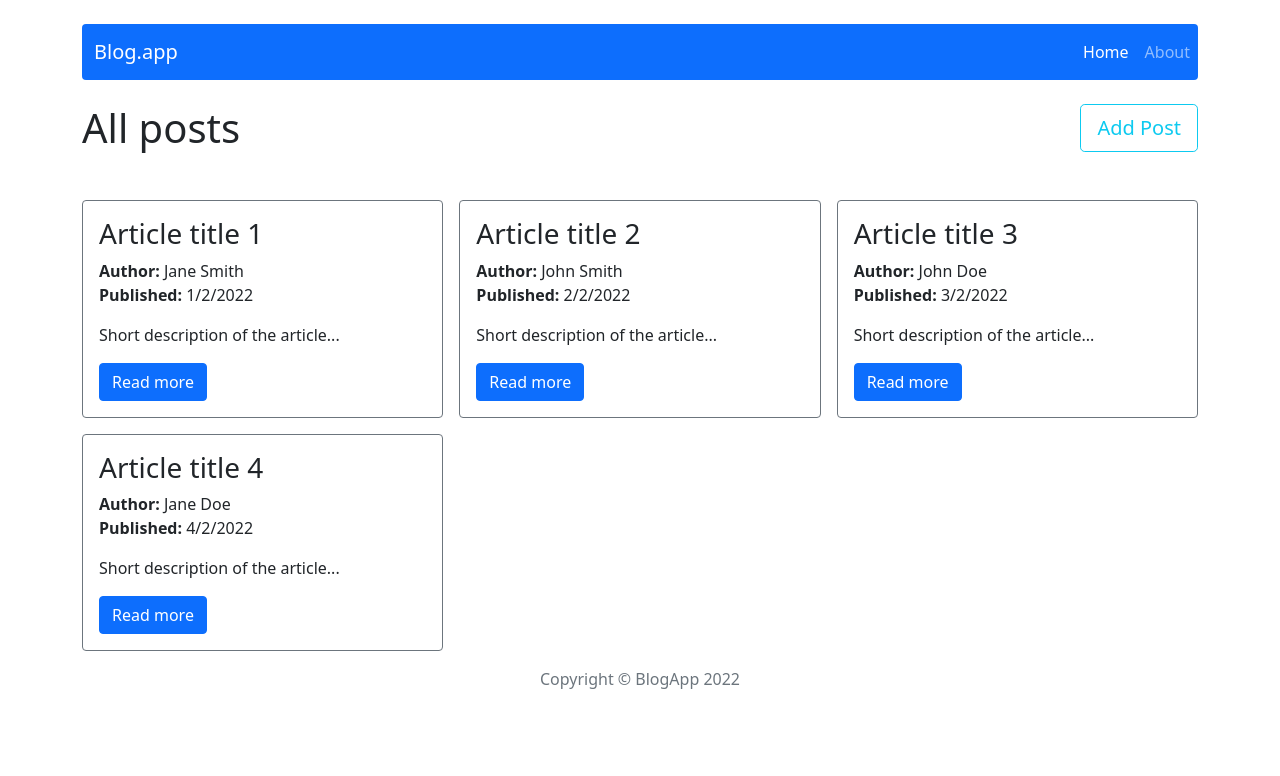
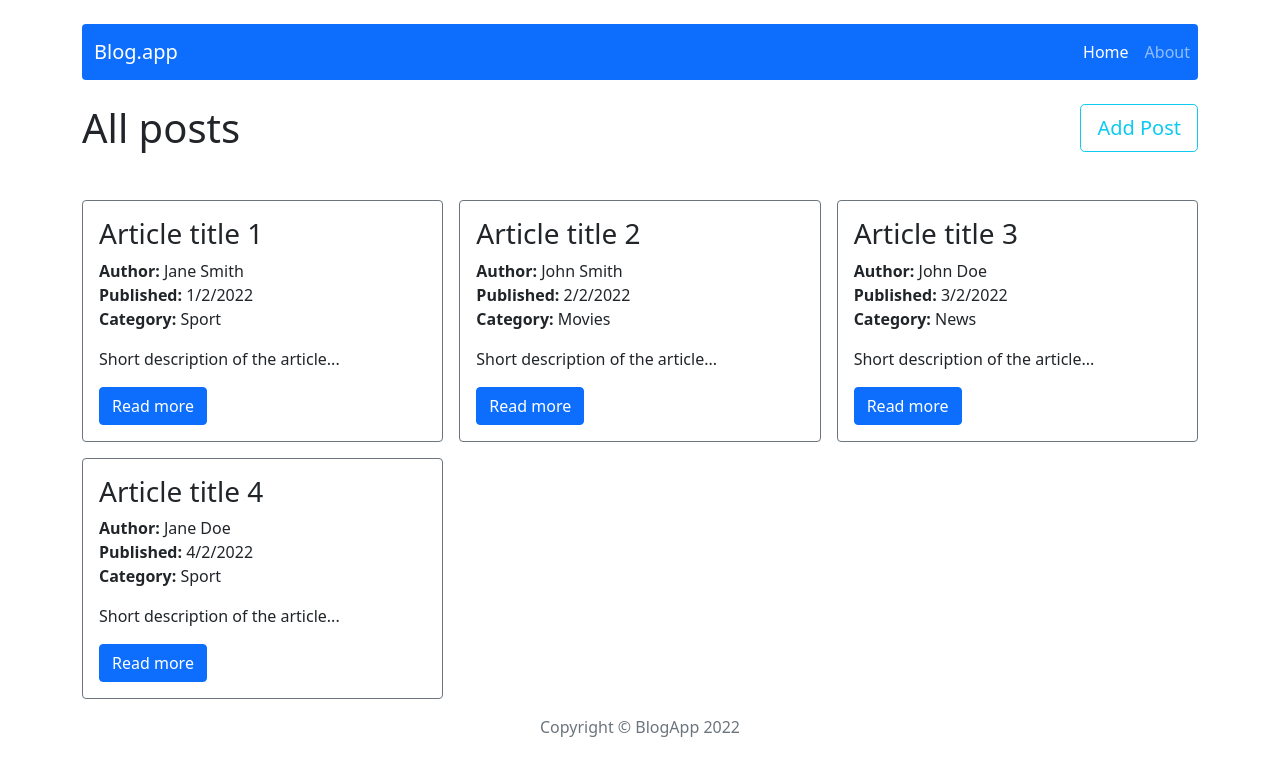
Before and after one commit to wrotewrong/react-kodilla-blog, a React (Create React App) app: page / in a window 1280 px wide. Shown: the top 776 px of the page. Built offline with nearby package versions, Linux system fonts and the light colour scheme.

Commit message:
Add option to select the category of a post

```diff
--- a/src/components/features/EditPostForm.js
+++ b/src/components/features/EditPostForm.js
@@ -29,6 +29,7 @@ export function EditPostForm() {
         publishedDate={post.publishedDate}
         shortDescription={post.shortDescription}
         content={post.content}
+        category={post.category}
       ></PostForm>
     );
 }
--- a/src/components/features/Post.js
+++ b/src/components/features/Post.js
@@ -72,9 +72,13 @@ export function Post() {
             <span className='fw-bold'>Author: </span>
             {post.author}
           </p>
-          <p>
+          <p className='mb-0'>
             <span className='fw-bold'>Published: </span>
             {dateToStr(post.publishedDate)}
+          </p>
+          <p>
+            <span className='fw-bold'>Category: </span>
+            {post.category}
           </p>
           <p dangerouslySetInnerHTML={{ __html: post.content }}></p>
         </div>
--- a/src/components/features/PostCard.js
+++ b/src/components/features/PostCard.js
@@ -2,7 +2,7 @@ import { Button } from 'react-bootstrap';
 import { Link } from 'react-router-dom';
 import { dateToStr } from '../../utlis/dateToStr';
 
-export function PostCard({ title, author, date, id, description }) {
+export function PostCard({ title, author, date, id, description, category }) {
   return (
     <div className='col-12 col-md-6 col-lg-4'>
       <div className='p-3 border border-secondary rounded'>
@@ -11,9 +11,13 @@ export function PostCard({ title, author, date, id, description }) {
           <span className='fw-bold'>Author: </span>
           {author}
         </p>
-        <p>
+        <p className='mb-0'>
           <span className='fw-bold'>Published: </span>
           {dateToStr(date)}
+        </p>
+        <p>
+          <span className='fw-bold'>Category: </span>
+          {category}
         </p>
         <p>{description}</p>
         <Link to={`post/${id}`}>
--- a/src/components/features/PostForm.js
+++ b/src/components/features/PostForm.js
@@ -8,10 +8,13 @@ import 'react-quill/dist/quill.snow.css';
 import DatePicker from 'react-datepicker';
 import 'react-datepicker/dist/react-datepicker.css';
 import { useForm } from 'react-hook-form';
-import { FormLabel, FormControl } from 'react-bootstrap';
+import { FormLabel, FormControl, FormSelect } from 'react-bootstrap';
+import { useSelector } from 'react-redux';
+import { getAllCategories } from '../../redux/categoriesReducer';
 
 export function PostForm({ action, actionText, ...props }) {
-  const { title, author, publishedDate, shortDescription, content } = props;
+  const { title, author, publishedDate, shortDescription, content, category } =
+    props;
 
   const [titleState, setTitle] = useState(title || '');
   const [authorState, setAuthor] = useState(author || '');
@@ -20,20 +23,26 @@ export function PostForm({ action, actionText, ...props }) {
     shortDescription || ''
   );
   const [contentState, setContent] = useState(content || '');
+  const [categoryState, setCategory] = useState(category || '');
 
   const [contentError, setContentError] = useState(false);
   const [dateError, setDateError] = useState(false);
+  const [categoryError, setCategoryError] = useState(false);
+
+  const allCategories = useSelector(getAllCategories);
 
   const handleSubmit = () => {
     setContentError(!contentState);
     setDateError(!publishedDateState);
-    if (contentState && publishedDateState) {
+    setCategoryError(!categoryState);
+    if (contentState && publishedDateState && categoryState) {
       action({
         title: titleState,
         author: authorState,
         publishedDate: publishedDateState,
         shortDescription: shortDescriptionState,
         content: contentState,
+        category: categoryState,
       });
     }
   };
@@ -101,6 +110,28 @@ export function PostForm({ action, actionText, ...props }) {
         </small>
       )}
 
+      <FormLabel className='mt-3'>Category</FormLabel>
+      <FormSelect
+        value={categoryState}
+        onChange={(e) => setCategory(e.target.value)}
+      >
+        <option value='' disabled>
+          Select category...
+        </option>
+        {allCategories.map((category) => {
+          return (
+            <option key={category} value={category}>
+              {category}
+            </option>
+          );
+        })}
+      </FormSelect>
+      {categoryError && (
+        <small className='d-block form-text text-danger mt-1'>
+          You must pick a category
+        </small>
+      )}
+
       {/* <TextArea
         value={shortDescription}
         onChange={(e) => setDescription(e.target.value)}
--- a/src/components/features/PostList.js
+++ b/src/components/features/PostList.js
@@ -16,6 +16,7 @@ export function PostList() {
             description={post.shortDescription}
             date={post.publishedDate}
             author={post.author}
+            category={post.category}
           ></PostCard>
         );
       })}
--- /dev/null
+++ b/src/redux/categoriesReducer.js
@@ -0,0 +1,14 @@
+//selectors
+export const getAllCategories = ({ categories }) => categories;
+
+// actions
+// const createActionName = (actionName) => `app/categories/${actionName}`;
+
+// action creators
+
+export const categoriesReducer = (statePart = [], action) => {
+  switch (action.type) {
+    default:
+      return statePart;
+  }
+};
--- a/src/redux/initialState.js
+++ b/src/redux/initialState.js
@@ -6,6 +6,7 @@ export const initialState = {
       shortDescription: 'Short description of the article...',
       content: 'Main content of the article',
       publishedDate: new Date('01/02/2022'),
+      category: 'Sport',
       author: 'Jane Smith',
     },
     {
@@ -14,6 +15,7 @@ export const initialState = {
       shortDescription: 'Short description of the article...',
       content: 'Main content of the article',
       publishedDate: new Date('02/02/2022'),
+      category: 'Movies',
       author: 'John Smith',
     },
     {
@@ -22,6 +24,7 @@ export const initialState = {
       shortDescription: 'Short description of the article...',
       content: 'Main content of the article',
       publishedDate: new Date('03/02/2022'),
+      category: 'News',
       author: 'John Doe',
     },
     {
@@ -30,7 +33,9 @@ export const initialState = {
       shortDescription: 'Short description of the article...',
       content: 'Main content of the article',
       publishedDate: new Date('04/02/2022'),
+      category: 'Sport',
       author: 'Jane Doe',
     },
   ],
+  categories: ['Sport', 'News', 'Movies'],
 };
--- a/src/redux/store.js
+++ b/src/redux/store.js
@@ -1,9 +1,11 @@
 import { createStore, combineReducers } from 'redux';
 import { initialState } from './initialState';
 import { postsReducer } from './postsReducer';
+import { categoriesReducer } from './categoriesReducer';
 
 const subreducers = {
   posts: postsReducer,
+  categories: categoriesReducer,
 };
 
 const reducer = combineReducers(subreducers);
```
